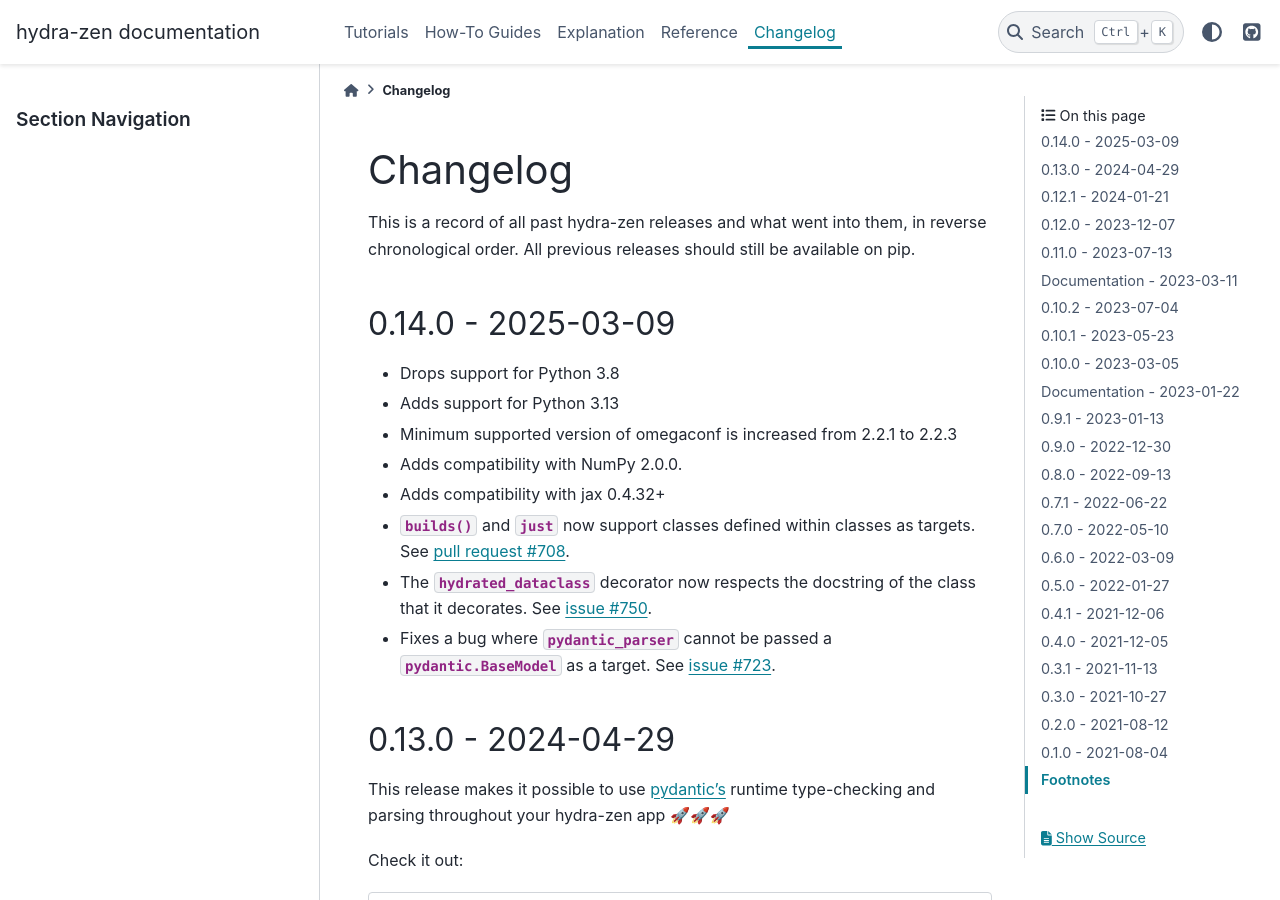
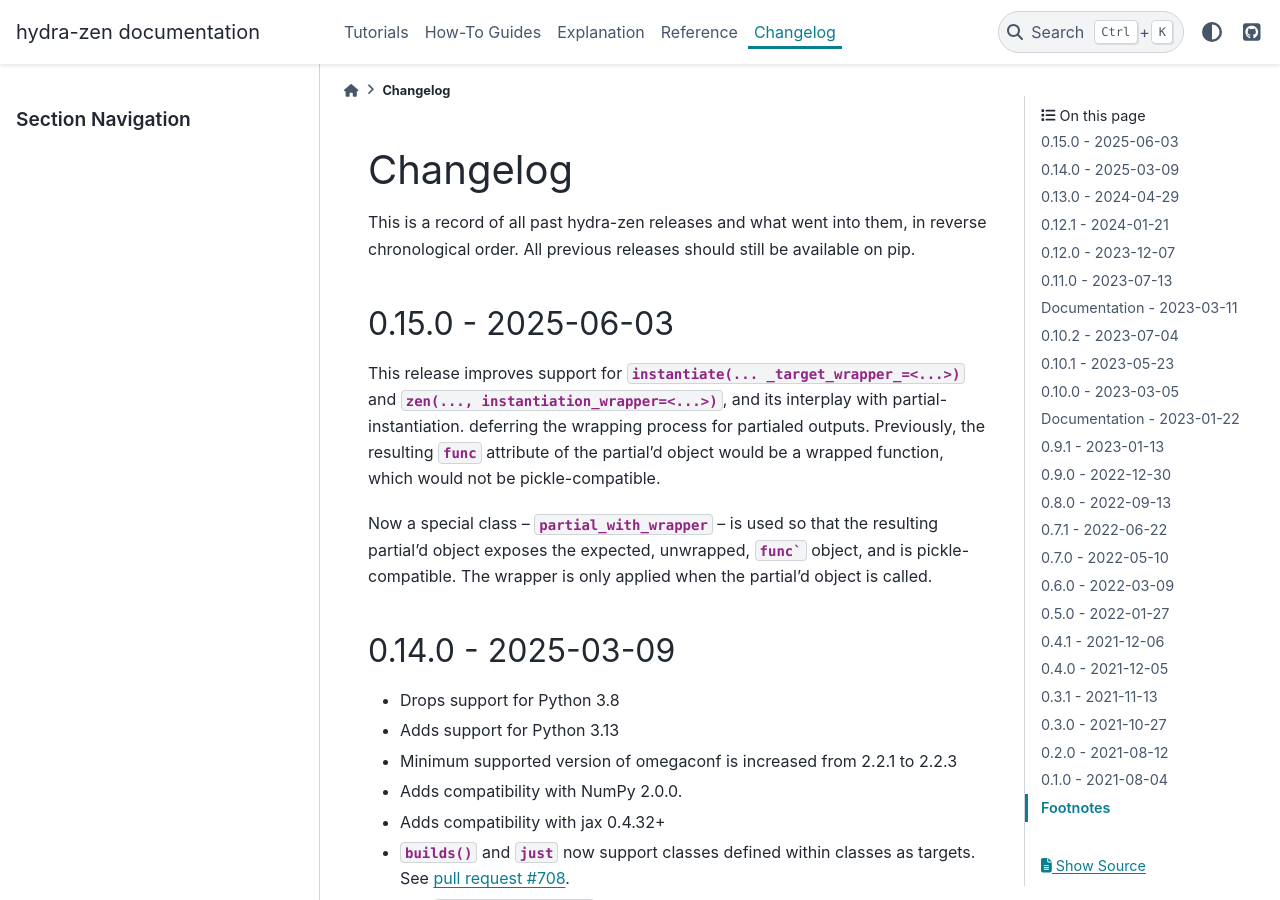
Before and after one commit to mit-ll-responsible-ai/hydra-zen, a Sphinx documentation site: the page built from docs/source/changes.rst, in a window 1280 px wide and 900 px high. Built offline with Sphinx 7.4.7 and the PyData theme 0.15.4, drawn with Linux system fonts in a browser that asks for light colours; the version number could not be read and is left out.

Commit message:
Update docs

```diff
--- a/docs/source/changes.rst
+++ b/docs/source/changes.rst
@@ -7,6 +7,20 @@
 
 This is a record of all past hydra-zen releases and what went into them, in reverse
 chronological order. All previous releases should still be available on pip.
+
+.. _v0.14.1:
+
+-------------------
+0.15.0 - 2025-06-03
+-------------------
+
+This release improves support for `instantiate(... _target_wrapper_=<...>)` and
+`zen(..., instantiation_wrapper=<...>)`, and its interplay with partial-instantiation.
+deferring the wrapping process for partialed outputs. Previously, the resulting `.func`
+attribute of the partial'd object would be a wrapped function, which would not be pickle-compatible.
+
+Now a special class -- `partial_with_wrapper` -- is used so that the resulting partial'd object exposes the expected, unwrapped, `.func`` object, and is pickle-compatible. The wrapper is only applied when the partial'd object is called.
+
 
 .. _v0.14.0:
 
```
